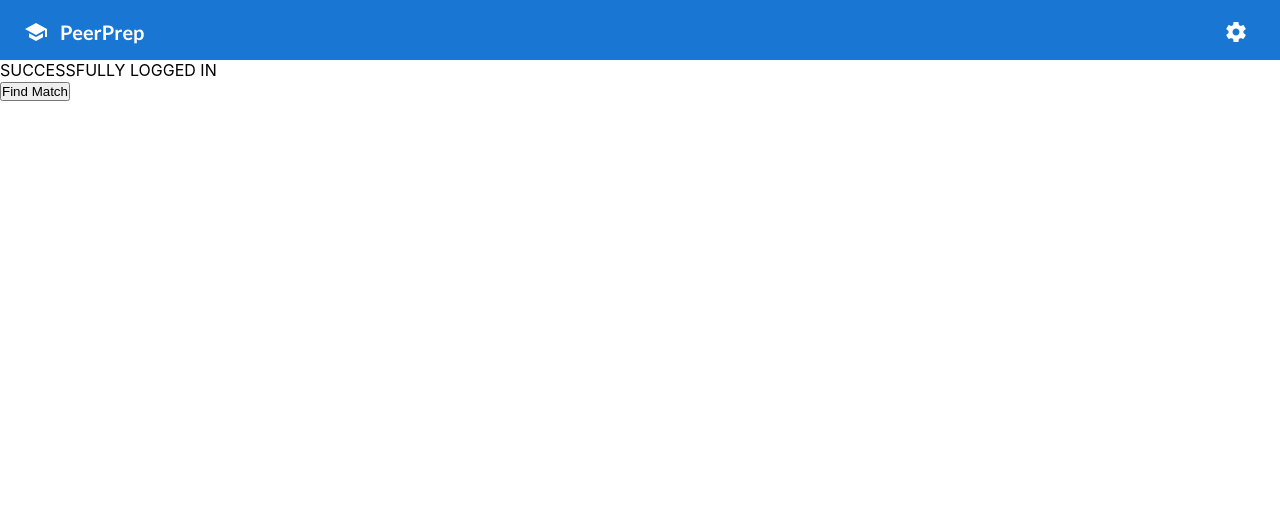
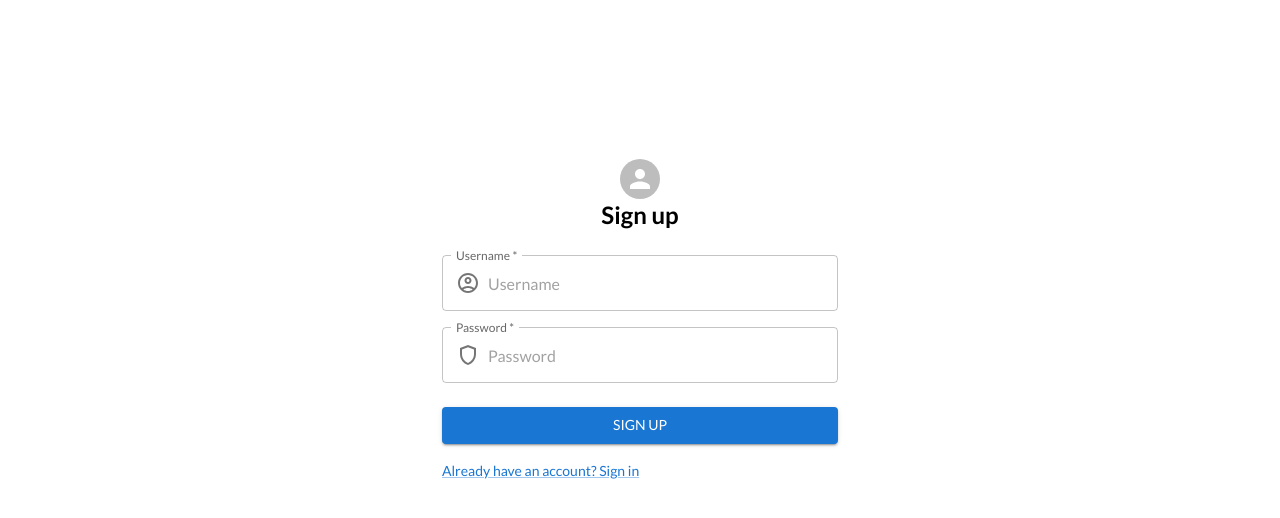
Before and after one commit to CS3219-AY2223S1/cs3219-project-ay2223s1-g60, a React (Create React App) app in the folder frontend/: page /signup in a window 1280 px wide. Before the commit this address led to /home. Shown: the top 518 px of the page. Built offline with nearby package versions, Linux system fonts and the light colour scheme.

Commit message:
Revert change

```diff
--- a/frontend/src/App.tsx
+++ b/frontend/src/App.tsx
@@ -42,8 +42,8 @@ function App() {
       <div className='App' style={{ minHeight: '100vh' }}>
         <Box>
           <Router>
-            {true && <Navbar />}
-            {true ? loggedInRoutes : guestRoutes}
+            {user.username && <Navbar />}
+            {user.username ? loggedInRoutes : guestRoutes}
           </Router>
         </Box>
       </div>
```
